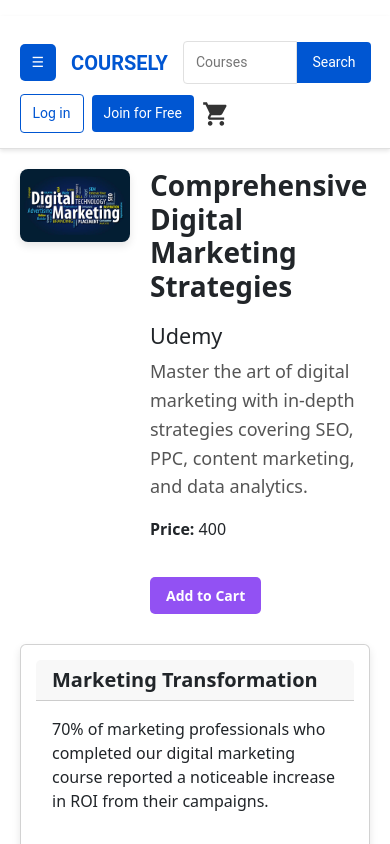
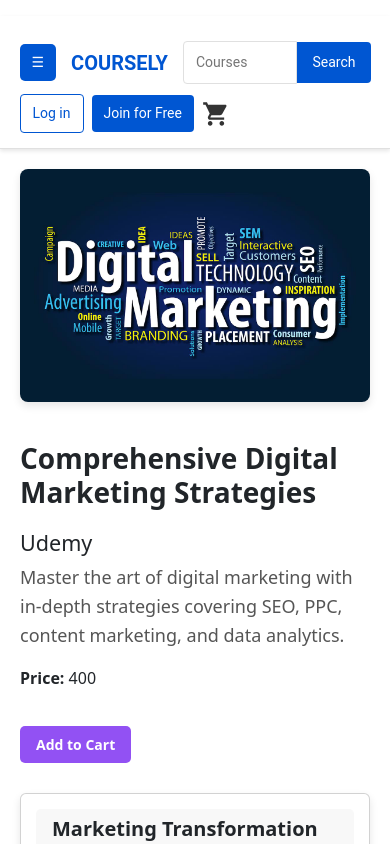
Before and after one commit to manojklrstyle/reactonlinecourse, a React (Create React App) app: page /reactonlinecourse/marketing/1 in a window 390 px wide. Shown: the top 844 px of the page. Built offline with nearby package versions, Linux system fonts and the light colour scheme.

Commit message:
made more changes

```diff
--- a/src/App.css
+++ b/src/App.css
@@ -361,7 +361,7 @@
 }
 
 /* UiUxCourse and for all courses dynamic components */
-/* UiUxCourse and for all courses dynamic components */
+
 .course-container {
   padding: 20px;
 }
@@ -380,7 +380,7 @@
   width: 100%;
   border-radius: 8px;
   box-shadow: 0 4px 8px rgb(0 0 0 / 10%);
-  transition: none; /* Remove transition for hover effect */
+  transition: none;
 }
 
 .course-info {
@@ -413,14 +413,13 @@
   border-radius: 5px;
   cursor: pointer;
   font-size: 18px;
-  transition: none; /* Remove transition for hover effect */
+  transition: none;
 }
 
 .enroll-button:hover {
-  background-color: #9251F3; /* No change on hover */
+  background-color: #9251F3;
 }
 
-/* Common styles for buttons */
 .button {
   display: inline-block;
   padding: 10px 20px;
@@ -429,7 +428,7 @@
   font-weight: bold;
   text-align: center;
   cursor: pointer;
-  transition: none; /* Remove transition for hover effect */
+  transition: none;
 }
 
 .button-primary {
@@ -439,7 +438,7 @@
 }
 
 .button-primary:hover {
-  background-color: #9251F3; /* No change on hover */
+  background-color: #9251F3;
 }
 
 .button-secondary {
@@ -449,22 +448,21 @@
 }
 
 .button-secondary:hover {
-  background-color: #fff; /* No change on hover */
-  color: #9251F3; /* No change on hover */
+  background-color: #fff;
+  color: #9251F3;
 }
 
-/* For card components */
 .card {
   border: 1px solid #e0e0e0;
   border-radius: 8px;
   padding: 15px;
   background-color: #fff;
   box-shadow: 0 4px 8px rgb(0 0 0 / 10%);
-  transition: none; /* Remove transition for hover effect */
+  transition: none;
 }
 
 .card:hover {
-  transform: none; /* No scale or transformation on hover */
+  transform: none;
 }
 
 .card-header {
@@ -478,7 +476,6 @@
   color: #555;
 }
 
-/* Additional styles for layout adjustments */
 .container {
   width: 100%;
   max-width: 1200px;
@@ -497,7 +494,6 @@
   padding: 10px;
 }
 
-/* Utility classes */
 .text-center {
   text-align: center;
 }
@@ -534,7 +530,6 @@
   padding: 2rem;
 }
 
-/* Responsive Styles for Additional Components */
 @media (max-width: 992px) {
   .row {
     flex-direction: column;
@@ -554,4 +549,18 @@
     font-size: 14px;
     padding: 8px 16px;
   }
+
+  .course-grid {
+    flex-direction: column;
+  }
+
+  .course-image {
+    width: 100%;
+    max-width: 100%;
+    height: auto;
+  }
+
+  .course-info {
+    margin-top: 20px;
+  }
 }
```
